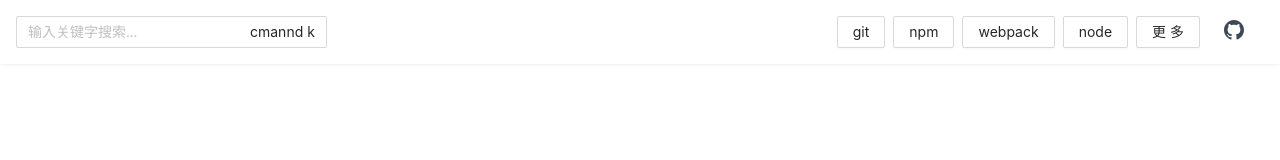
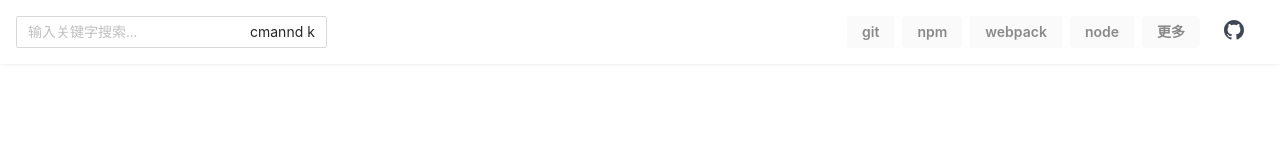
Before and after one commit to Sophil-minn/Minn-Blog, a React (Create React App) app: page / in a window 1280 px wide. Shown: the top 160 px of the page. Built offline with nearby package versions, Linux system fonts and the light colour scheme.

Commit message:
feat: 顶部组件开发

```diff
--- a/public/index.html
+++ b/public/index.html
@@ -24,7 +24,7 @@
       work correctly both with client-side routing and a non-root public URL.
       Learn how to configure a non-root public URL by running `npm run build`.
     -->
-    <title>React App</title>
+    <title>Minn</title>
   </head>
   <body>
     <noscript>You need to enable JavaScript to run this app.</noscript>
--- /dev/null
+++ b/src/components/Button/index.scss
@@ -0,0 +1,19 @@
+.min-btn {
+  height: 32px;
+  color: #531dab;
+  padding: 0 15px;
+  font-size: 14px;
+  border-radius: 4px;
+  background: #fafafa;
+  border: 0;
+  cursor: pointer;
+  &:hover, &:active  {
+    span, svg {
+      color: #595959;
+    }
+    background-color: #f0f0f0;
+  }
+  &:visited {
+    color: blue;
+  }
+}
--- /dev/null
+++ b/src/components/Button/index.tsx
@@ -0,0 +1,29 @@
+import React, { ReactNode } from 'react';
+import classNames from 'classnames';
+import { Typography } from 'antd';
+import './index.scss';
+
+const { Text } = Typography;
+
+interface buttonProps extends React.HTMLAttributes<HTMLButtonElement> {
+  className?: string;
+  type?: 'normal' | 'primary' | "dashed" | "text" | "link";
+  size?: "small" | "medium" | 'large';
+  children?: ReactNode;
+  style?: React.CSSProperties;
+}
+
+const Button = React.forwardRef<HTMLButtonElement, buttonProps>((props: buttonProps, ref) => {
+  const { children, size = 'medium', className, type = 'normal', style, ...others } = props;
+  const cls = classNames({
+    'min-btn': true,
+    [`min-btn__${size}`]: size,
+    [`min-btn__${type}`]: type,
+    [className as string]: !!className
+  });
+  return (<button ref={ref} {...others} className={cls} style={style}>
+    <Text type="secondary" strong>{children}</Text>
+    </button>);
+});
+
+export default Button;
--- a/src/home/header/MoreNav.tsx
+++ b/src/home/header/MoreNav.tsx
@@ -1,5 +1,4 @@
 import {
-  Button,
   Col,
   Dropdown,
   Typography,
@@ -10,10 +9,9 @@ import {
 } from "antd";
 import { defaultGetPrefixCls } from "../../util/utils";
 import "./index.scss";
-import { ReactNode } from "react";
 import { NavInfoProps } from "../types";
 import { items } from "../config";
-import { navigationEntranceList } from "../../config/menuConfig";
+import Button from "../../components/Button";
 
 const dcls = defaultGetPrefixCls("dropdown-content");
 const scls = defaultGetPrefixCls("section-info");
@@ -31,6 +29,11 @@ const SectionInfo = ({ navInfo }: { navInfo: NavInfoProps }) => (
         const tip = tips ? (
           <div className="menu-items-popover-title">{tips}</div>
         ) : null;
+        const clsMap: Record<string, string> = {
+          WAIT_ONLINE: 'wait-online',
+          HOT: 'hot',
+          NEW: 'new',
+        };
         return (
           <div
             onClick={() => {
@@ -46,9 +49,8 @@ const SectionInfo = ({ navInfo }: { navInfo: NavInfoProps }) => (
               }
             }}
             key={title}
-            className={`item-title ${
-              ["WAIT_ONLINE"].includes(statusCode) ? "text" : ""
-            }`}
+            className={`item-title ${["WAIT_ONLINE"].includes(statusCode) ? "text" : ""
+              }`}
           >
             <Popover
               content={tip}
@@ -59,7 +61,7 @@ const SectionInfo = ({ navInfo }: { navInfo: NavInfoProps }) => (
               <Text>{title}</Text>
             </Popover>
             {statusText ? (
-              <span className={`state-type ${statusCode}`}>{statusText}</span>
+              <span className={`state-type ${clsMap[statusCode]}`}>{statusText}</span>
             ) : null}
           </div>
         );
@@ -68,11 +70,14 @@ const SectionInfo = ({ navInfo }: { navInfo: NavInfoProps }) => (
   </div>
 );
 
-export default function MoreNav() {
-  const dropdownRender = (menus: ReactNode) => {
+export default function MoreNav(props: {
+  navigationList: NavInfoProps[]
+}) {
+  const { navigationList } = props;
+  const dropdownRender = () => {
     return (
       <Row className={dcls} justify={"space-evenly"}>
-        {navigationEntranceList.map((nav) => (
+        {navigationList.map((nav) => (
           <Col key={nav.title}>
             <SectionInfo navInfo={nav} />
           </Col>
@@ -84,13 +89,13 @@ export default function MoreNav() {
     <Dropdown
       menu={{ items }}
       placement="bottom"
-      //   arrow={{ pointAtCenter: true }}
+      arrow={{ pointAtCenter: true }}
       autoFocus
       dropdownRender={dropdownRender}
       trigger={["click"]}
       overlayClassName="min-nav-drop-down"
     >
-      <Button>更多</Button>
+      <Button type="link">更多</Button>
     </Dropdown>
   );
 }
--- /dev/null
+++ b/src/home/header/ToGithub.tsx
@@ -0,0 +1,25 @@
+import { Button, Tooltip } from "antd";
+
+export default function ToGithub() {
+  const toGithub = () => {
+    window.open('https://github.com/Sophil-minn', '_blank');
+  }
+
+  return (
+    <Button type="link" onClick={toGithub}>
+      <Tooltip title="gitHub">
+        <svg
+          xmlns="http://www.w3.org/2000/svg"
+          width="20"
+          height="20"
+          viewBox="0 0 24 24"
+          color="rgb(64, 71, 86)"
+        >
+          <g fill="currentColor">
+            <path d="M12 0c-6.626 0-12 5.373-12 12 0 5.302 3.438 9.8 8.207 11.387.599.111.793-.261.793-.577v-2.234c-3.338.726-4.033-1.416-4.033-1.416-.546-1.387-1.333-1.756-1.333-1.756-1.089-.745.083-.729.083-.729 1.205.084 1.839 1.237 1.839 1.237 1.07 1.834 2.807 1.304 3.492.997.107-.775.418-1.305.762-1.604-2.665-.305-5.467-1.334-5.467-5.931 0-1.311.469-2.381 1.236-3.221-.124-.303-.535-1.524.117-3.176 0 0 1.008-.322 3.301 1.23.957-.266 1.983-.399 3.003-.404 1.02.005 2.047.138 3.006.404 2.291-1.552 3.297-1.23 3.297-1.23.653 1.653.242 2.874.118 3.176.77.84 1.235 1.911 1.235 3.221 0 4.609-2.807 5.624-5.479 5.921.43.372.823 1.102.823 2.222v3.293c0 .319.192.694.801.576 4.765-1.589 8.199-6.086 8.199-11.386 0-6.627-5.373-12-12-12z"></path>
+          </g>
+        </svg>
+      </Tooltip>
+    </Button>
+  )
+}
--- a/src/home/header/index.tsx
+++ b/src/home/header/index.tsx
@@ -1,7 +1,10 @@
-import { Button, Col, Input, Row, Space, Tooltip } from "antd";
+import { Col, Input, Row, Space, Tooltip } from "antd";
 import "./index.scss";
 import MoreNav from "./MoreNav";
 import { defaultGetPrefixCls } from "../../util/utils";
+import ToGithub from "./ToGithub";
+import Button from "../../components/Button";
+import { navigationEntranceList } from "../../config/menuConfig";
 
 const rclsHeader = defaultGetPrefixCls("header");
 const rowCls = defaultGetPrefixCls("row");
@@ -21,24 +24,12 @@ export default function index() {
         </Col>
         <Col>
           <Space>
-            <Button>git</Button>
-            <Button>npm</Button>
-            <Button>webpack</Button>
-            <Button>node</Button>
-            <MoreNav />
-            <Button type="link">
-              <svg
-                xmlns="http://www.w3.org/2000/svg"
-                width="20"
-                height="20"
-                viewBox="0 0 24 24"
-                color="rgb(64, 71, 86)"
-              >
-                <g fill="currentColor">
-                  <path d="M12 0c-6.626 0-12 5.373-12 12 0 5.302 3.438 9.8 8.207 11.387.599.111.793-.261.793-.577v-2.234c-3.338.726-4.033-1.416-4.033-1.416-.546-1.387-1.333-1.756-1.333-1.756-1.089-.745.083-.729.083-.729 1.205.084 1.839 1.237 1.839 1.237 1.07 1.834 2.807 1.304 3.492.997.107-.775.418-1.305.762-1.604-2.665-.305-5.467-1.334-5.467-5.931 0-1.311.469-2.381 1.236-3.221-.124-.303-.535-1.524.117-3.176 0 0 1.008-.322 3.301 1.23.957-.266 1.983-.399 3.003-.404 1.02.005 2.047.138 3.006.404 2.291-1.552 3.297-1.23 3.297-1.23.653 1.653.242 2.874.118 3.176.77.84 1.235 1.911 1.235 3.221 0 4.609-2.807 5.624-5.479 5.921.43.372.823 1.102.823 2.222v3.293c0 .319.192.694.801.576 4.765-1.589 8.199-6.086 8.199-11.386 0-6.627-5.373-12-12-12z"></path>
-                </g>
-              </svg>
-            </Button>
+            <Button type="link">git</Button>
+            <Button type="link">npm</Button>
+            <Button type="link">webpack</Button>
+            <Button type="link">node</Button>
+            <MoreNav navigationList={navigationEntranceList} />
+            <ToGithub />
           </Space>
         </Col>
       </Row>
```
Also changed, not shown: 1 other file (tests, documents, lock files or other folders).
